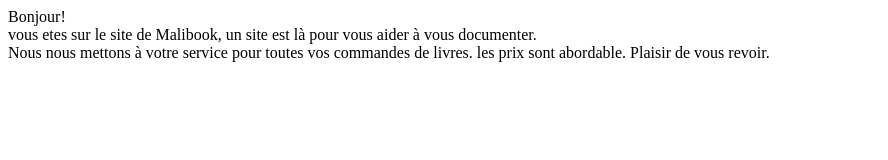
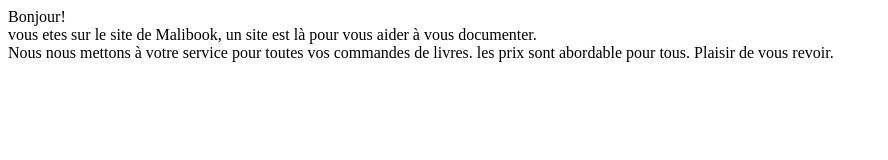
Before and after one commit to rootroot23/malibook.fr, a plain HTML site: page index.html in a window 1280 px wide. Shown: the whole page, without its empty margins (0-888 px from the left). Drawn offline with Linux system fonts and the light colour scheme.

Commit message:
Update index.html

```diff
--- a/index.html
+++ b/index.html
@@ -7,7 +7,7 @@
 <body>
 Bonjour! <br>
 vous etes sur le site de Malibook, un site est là pour vous aider à vous documenter. <br>
-Nous nous mettons à votre service pour toutes vos commandes de livres. les prix sont abordable.
+Nous nous mettons à votre service pour toutes vos commandes de livres. les prix sont abordable pour tous.
 Plaisir de vous revoir.
 </body>
 </html>
```
